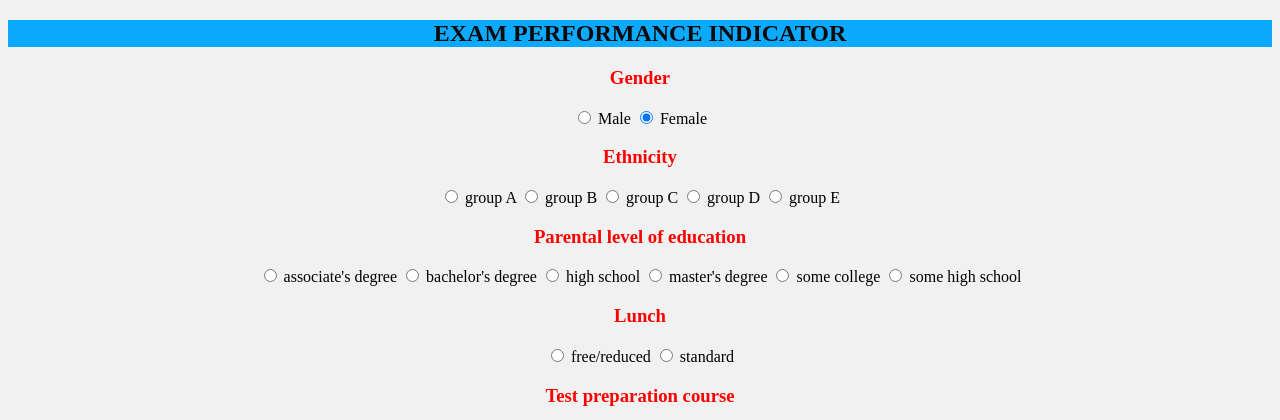
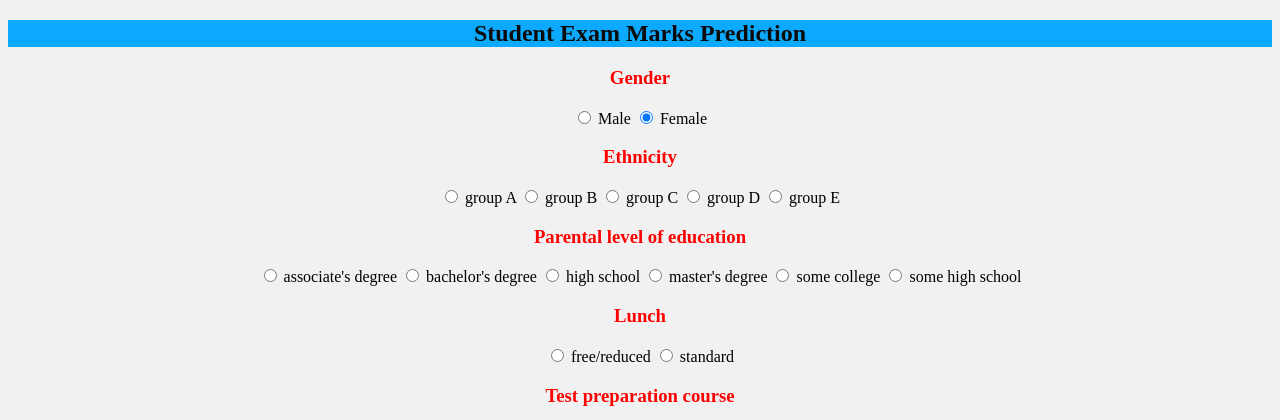
Before and after one commit to surajbhat16/end_to_end_data_science_project, a Flask app: page /predictdata in a window 1280 px wide. Shown: the top 420 px of the page. Run offline with Flask 3, Linux system fonts and the light colour scheme.

Commit message:
added readme

```diff
--- a/templates/home.html
+++ b/templates/home.html
@@ -3,7 +3,7 @@
 
     <head>
         <div class="center">
-        <h2 style= "background-color: rgba(6, 168, 255, 0.975) ;color: #0b0b0b">EXAM PERFORMANCE INDICATOR</h2>
+        <h2 style= "background-color: rgba(6, 168, 255, 0.975) ;color: #0b0b0b">Student Exam Marks Prediction</h2>
     </div>
         <style>
             .button {
```
Also changed, not shown: README.md, templates/app_pic.PNG (added).
